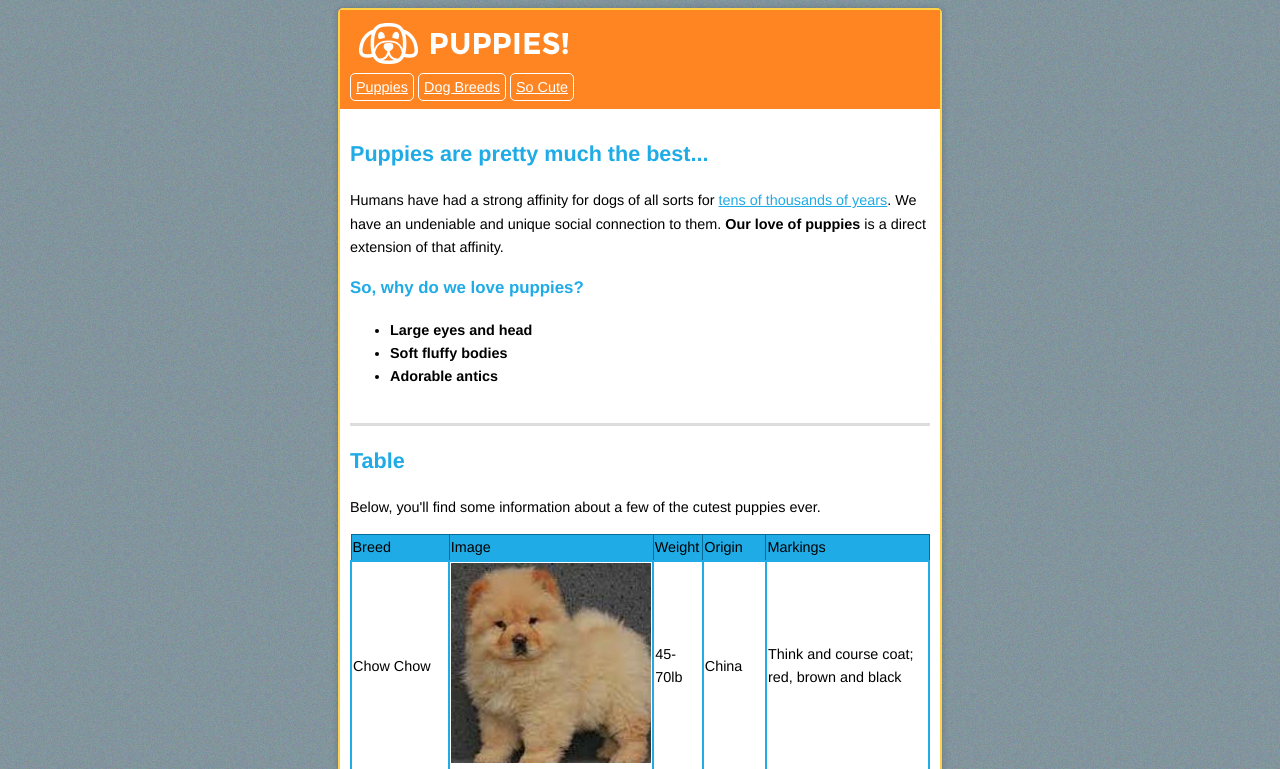
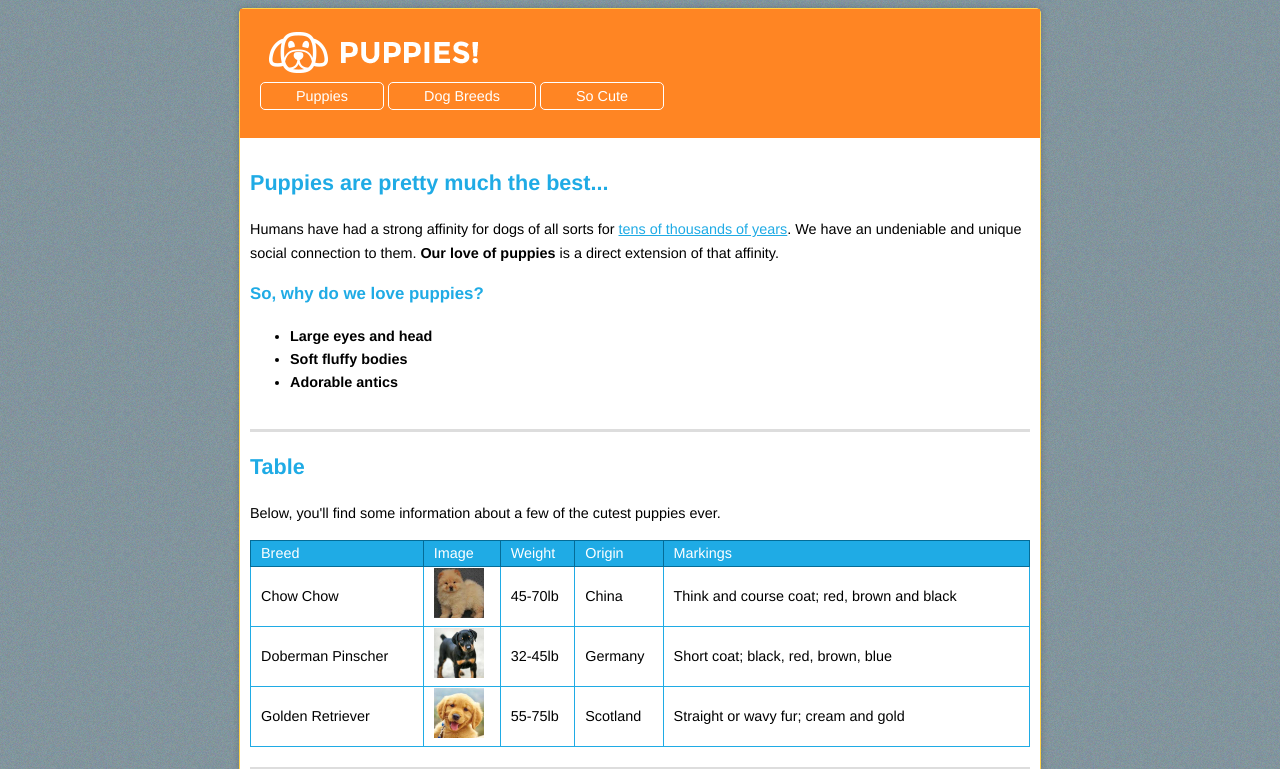
Before and after one commit to dibarra88/PuppyLove, a plain HTML site: page index.html in a window 1280 px wide. Shown: the top 769 px of the page. Drawn offline with Linux system fonts and the light colour scheme.

Commit message:
Made some changes on table and header

```diff
--- a/style.css
+++ b/style.css
@@ -21,24 +21,27 @@ body{
 }
 
 body > div{
-    width: 600px;
+    width: 800px;
     margin-left: auto;
     margin-right: auto;
     background-color: white;
     box-shadow: 0 0 6px rgba( 0, 0, 0, 0.2 );
-    border: 2px solid #ffd24a;
+    border: 1px solid #ffd24a;
     border-radius:5px;
 }
 #site_header{
     background-color: #ff8523;
-    padding: 10px;
+    padding: 20px;
 }
-
-.main_navigation a{
-    border: 1px solid white;
+.main_navigation{
+    margin-bottom:10px;
+}
+.main_navigation > a{
+    border: .5px solid white;
     color:white;
     border-radius: 5px;
-    padding: 5px
+    padding: 5px 35px;
+    text-decoration: none;
 }
 #page_content{
     padding: 10px;
@@ -56,15 +59,22 @@ ul{
 table{
     border-spacing: 0;
     border-collapse: collapse;
+    width: 100%;
 }
 table td{
-    border: 2px solid #1fabe5;
+    border: 1px solid #1fabe5;
+    padding-left: 10px;
 }
 table thead{
     background-color: #1fabe5;
 }
 table thead td{
     border:1px solid #046c97;
+    color:white;
+}
+td img{
+    width: 50px;
+    text-align: center;
 }
 form{
     background-color: #eee;
```
